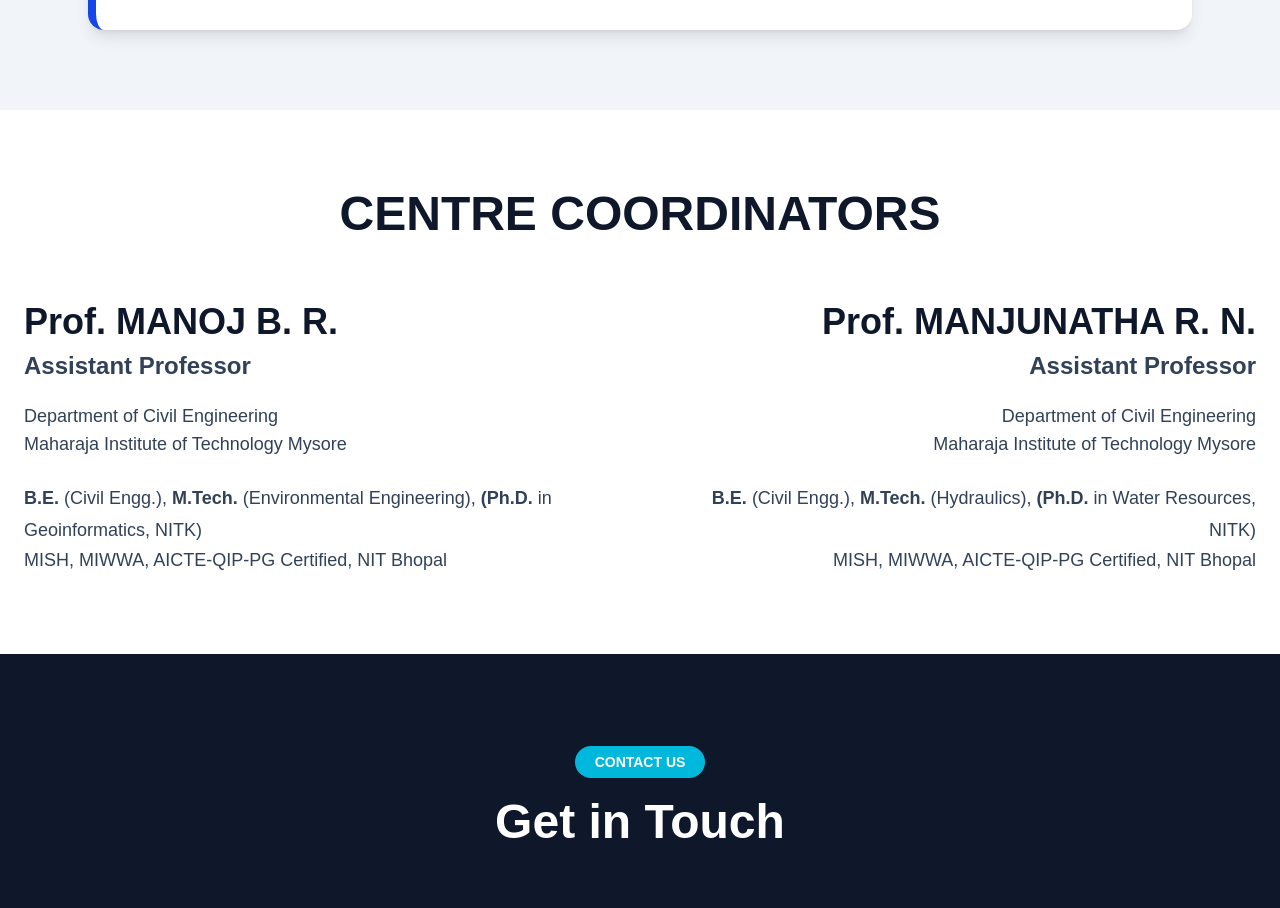
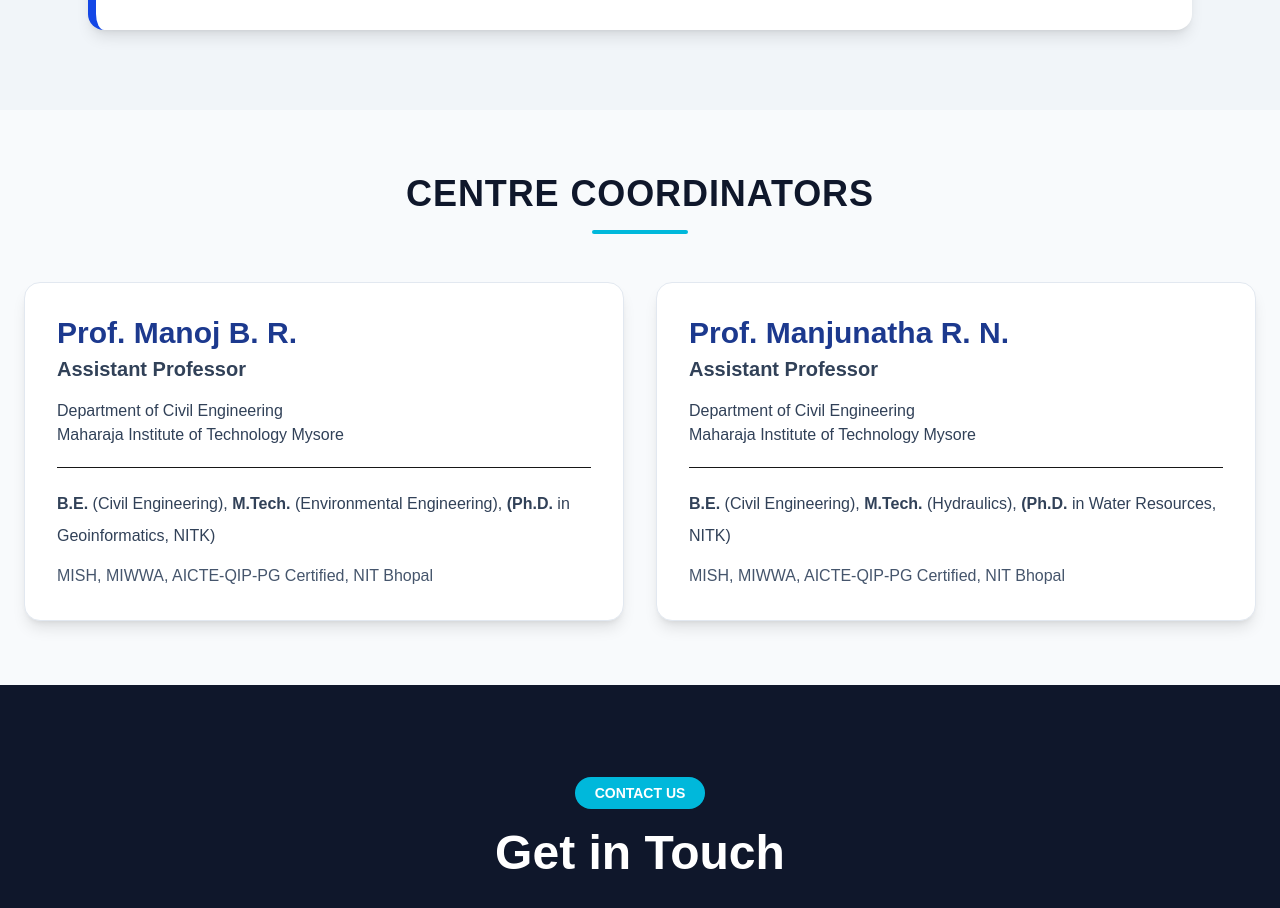
Before and after one commit to coe-esgst-mitm/coe-website, a Next.js app: page / in a window 1280 px wide. Shown: the part 2602-3510 px from the top of the page. Built offline with nearby package versions, Linux system fonts and the light colour scheme.

Commit message:
Describe changes

```diff
--- a/components/CentreCoordinators.tsx
+++ b/components/CentreCoordinators.tsx
@@ -1,72 +1,84 @@
 export default function CentreCoordinators() {
   return (
-    <section className="py-20 bg-white">
+    <section className="py-16 bg-slate-50">
 
       <div className="max-w-7xl mx-auto px-6">
 
-        <h2 className="text-5xl font-bold text-center text-slate-900 mb-16">
-          CENTRE COORDINATORS
-        </h2>
+        <div className="text-center mb-12">
 
-        <div className="grid md:grid-cols-2 gap-20">
+          <h2 className="text-4xl font-extrabold text-slate-900 tracking-wide">
+            CENTRE COORDINATORS
+          </h2>
 
-          {/* Left */}
+          <div className="w-24 h-1 bg-cyan-500 mx-auto mt-4 rounded-full"></div>
 
-          <div className="text-left">
+        </div>
 
-            <h3 className="text-4xl font-bold text-slate-900">
-              Prof. MANOJ B. R.
+        <div className="grid lg:grid-cols-2 gap-8">
+
+          {/* Manoj */}
+
+          <div className="bg-white rounded-2xl shadow-lg border border-slate-200 p-8 hover:shadow-2xl transition duration-300">
+
+            <h3 className="text-3xl font-bold text-blue-900">
+              Prof. Manoj B. R.
             </h3>
 
-            <h4 className="text-2xl font-semibold mt-2 text-slate-700">
+            <p className="text-xl font-semibold text-slate-700 mt-1">
               Assistant Professor
-            </h4>
+            </p>
 
-            <p className="mt-5 text-lg text-slate-700">
+            <p className="mt-4 text-slate-700">
               Department of Civil Engineering
             </p>
 
-            <p className="text-lg text-slate-700">
+            <p className="text-slate-700">
               Maharaja Institute of Technology Mysore
             </p>
 
-            <p className="mt-6 text-lg text-slate-700 leading-8">
-              <strong>B.E.</strong> (Civil Engg.),
+            <hr className="my-5" />
+
+            <p className="leading-8 text-slate-700">
+              <strong>B.E.</strong> (Civil Engineering),
               <strong> M.Tech.</strong> (Environmental Engineering),
               <strong> (Ph.D.</strong> in Geoinformatics, NITK)
             </p>
-            <p className="text-lg text-slate-700">
+
+            <p className="mt-3 text-slate-600">
               MISH, MIWWA, AICTE-QIP-PG Certified, NIT Bhopal
             </p>
 
           </div>
 
-          {/* Right */}
+          {/* Manjunatha */}
 
-          <div className="text-right">
+          <div className="bg-white rounded-2xl shadow-lg border border-slate-200 p-8 hover:shadow-2xl transition duration-300">
 
-            <h3 className="text-4xl font-bold text-slate-900">
-              Prof. MANJUNATHA R. N.
+            <h3 className="text-3xl font-bold text-blue-900">
+              Prof. Manjunatha R. N.
             </h3>
 
-            <h4 className="text-2xl font-semibold mt-2 text-slate-700">
+            <p className="text-xl font-semibold text-slate-700 mt-1">
               Assistant Professor
-            </h4>
+            </p>
 
-            <p className="mt-5 text-lg text-slate-700">
+            <p className="mt-4 text-slate-700">
               Department of Civil Engineering
             </p>
 
-            <p className="text-lg text-slate-700">
+            <p className="text-slate-700">
               Maharaja Institute of Technology Mysore
             </p>
 
-            <p className="mt-6 text-lg text-slate-700 leading-8">
-              <strong>B.E.</strong> (Civil Engg.),
+            <hr className="my-5" />
+
+            <p className="leading-8 text-slate-700">
+              <strong>B.E.</strong> (Civil Engineering),
               <strong> M.Tech.</strong> (Hydraulics),
               <strong> (Ph.D.</strong> in Water Resources, NITK)
             </p>
-            <p className="text-lg text-slate-700">
+
+            <p className="mt-3 text-slate-600">
               MISH, MIWWA, AICTE-QIP-PG Certified, NIT Bhopal
             </p>
 
```
